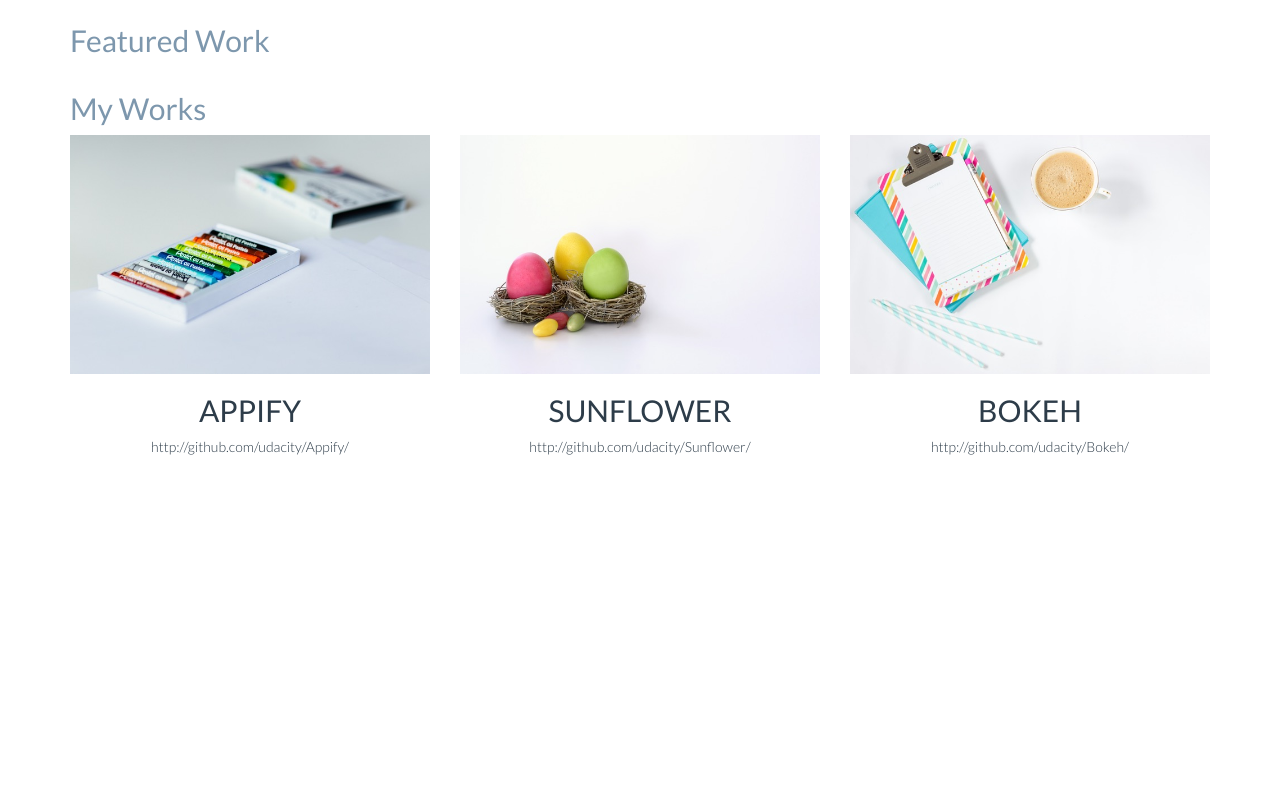
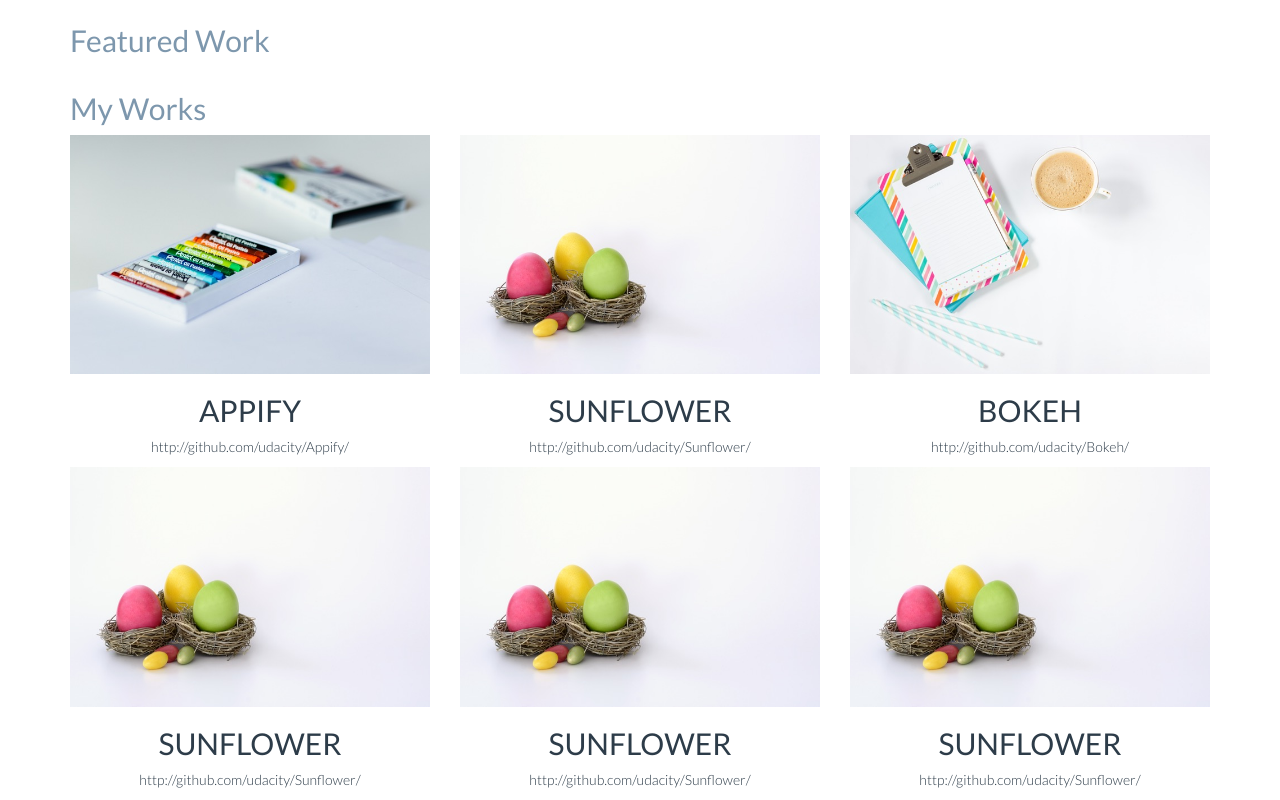
Before and after one commit to ruhadaemini/udacity-portfolio, a plain HTML site: page index.html in a window 1280 px wide. Shown: the part 939-1739 px from the top of the page. Before the commit the page ends 1406 px from the top, so only its background shows below. Drawn offline with Linux system fonts and the light colour scheme.

Commit message:
feat: a new feature

```diff
--- a/index.html
+++ b/index.html
@@ -66,6 +66,30 @@
             </div>
           </article>
 
+          <article class="portfolio-two">
+            <div class="col-md-4 col-sm-6 col-xs-12 mobile-margin">
+              <img src="img/portfolio2.jpg" class="img-responsive" alt="Second project">
+              <h3 class="text-uppercase bolder-title">Sunflower</h3>
+              <p>http://github.com/udacity/Sunflower/</p>
+            </div>
+          </article>
+
+          <article class="portfolio-two">
+            <div class="col-md-4 col-sm-6 col-xs-12 mobile-margin">
+              <img src="img/portfolio2.jpg" class="img-responsive" alt="Second project">
+              <h3 class="text-uppercase bolder-title">Sunflower</h3>
+              <p>http://github.com/udacity/Sunflower/</p>
+            </div>
+          </article>
+
+          <article class="portfolio-two">
+            <div class="col-md-4 col-sm-6 col-xs-12 mobile-margin">
+              <img src="img/portfolio2.jpg" class="img-responsive" alt="Second project">
+              <h3 class="text-uppercase bolder-title">Sunflower</h3>
+              <p>http://github.com/udacity/Sunflower/</p>
+            </div>
+          </article>
+
         </div>
       </main>
     </div>
```
